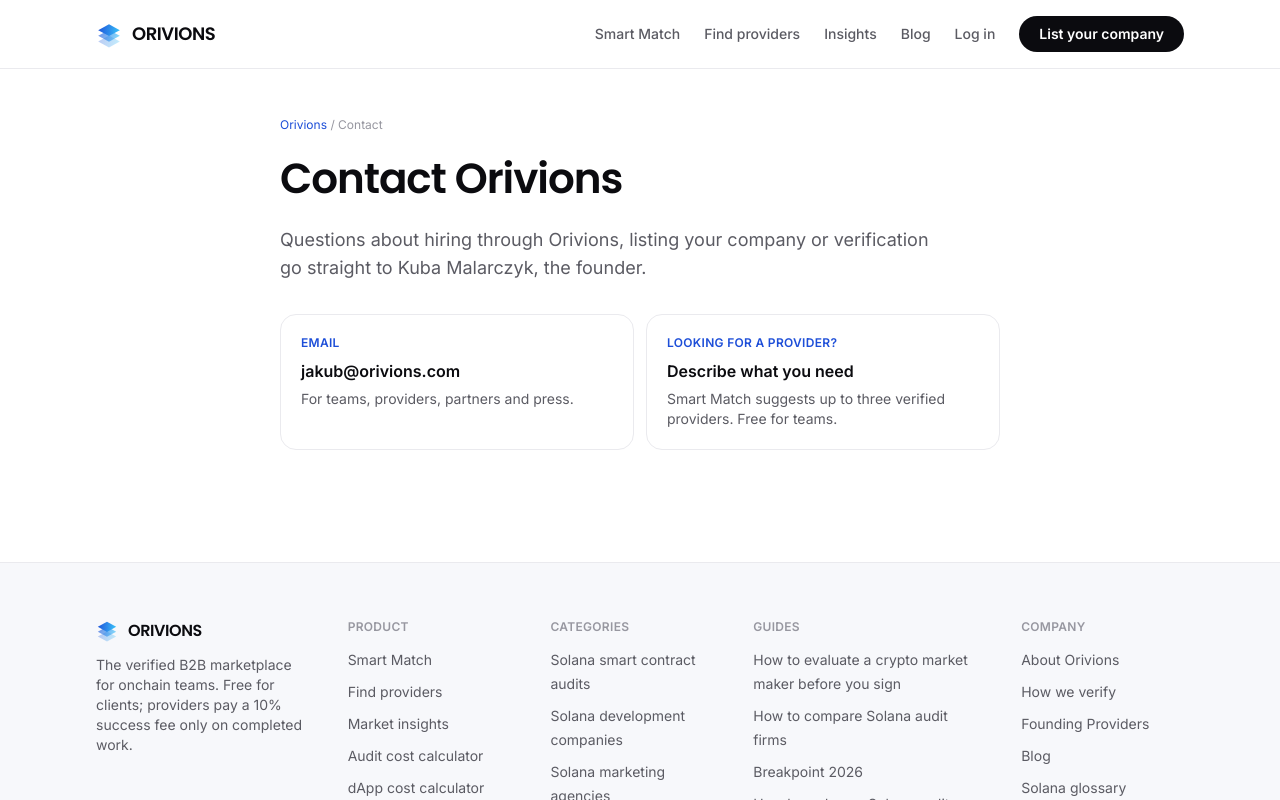
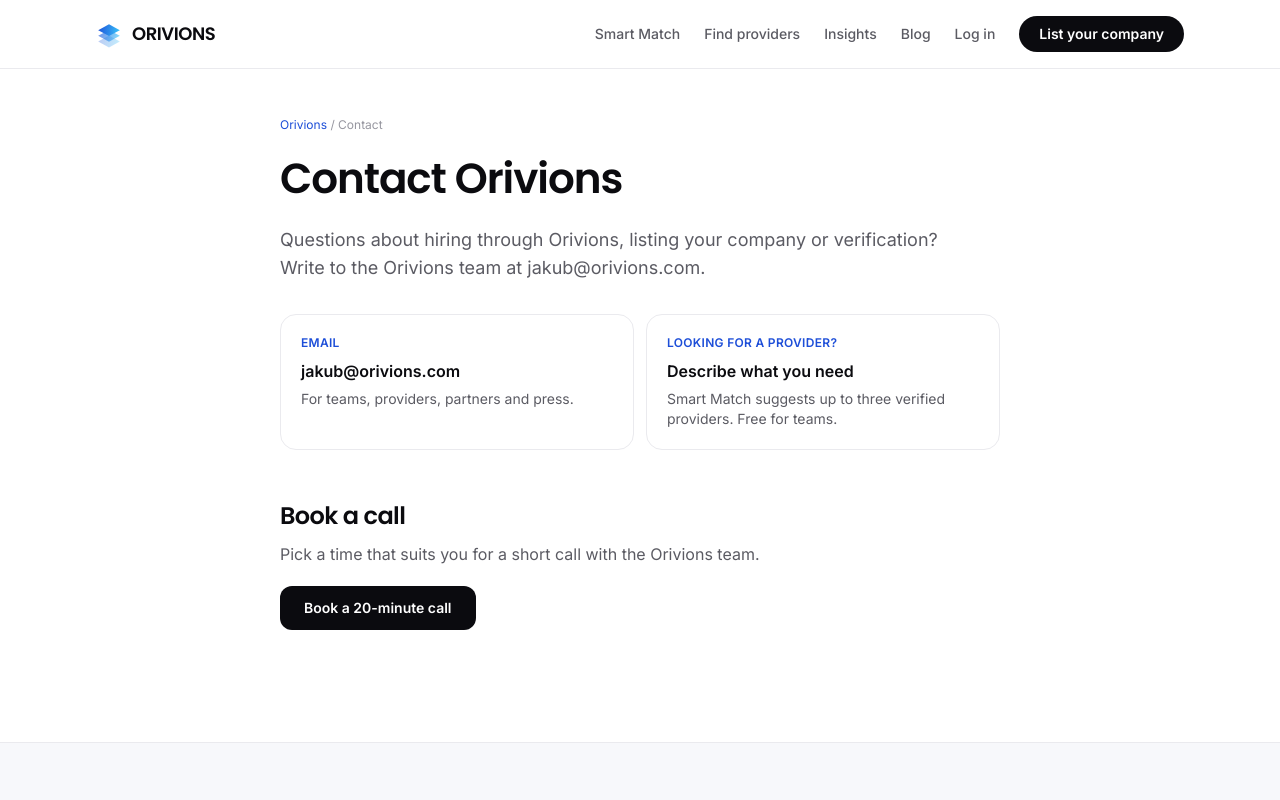
Before and after one commit to JakeMalarczyk/Orivions, a Next.js app in the folder orivions-app/: page /contact in a window 1280 px wide. Shown: the top 800 px of the page. Built offline with nearby package versions, Linux system fonts and the light colour scheme; no server answers.

Commit message:
Contact signed by the Orivions team; Book a call button opens the Google Calendar page
Co-Authored-By: Claude Sonnet 5.5 <noreply@anthropic.com>

```diff
--- a/orivions-app/app/contact/page.tsx
+++ b/orivions-app/app/contact/page.tsx
@@ -2,10 +2,10 @@ import type { Metadata } from 'next';
 import Link from 'next/link';
 import Header from '@/components/Header';
 import { SITE_URL, ogImageUrl } from '@/lib/blog';
-import { CALENDLY_URL, CONTACT_EMAIL } from '@/lib/contact';
+import { BOOKING_URL, CONTACT_EMAIL } from '@/lib/contact';
 
 const DESCRIPTION =
-  'Contact Orivions: email Kuba Malarczyk, the founder, or book a call to talk about hiring verified auditors, developers and agencies, or about listing your company.';
+  'Contact the Orivions team by email or book a 20-minute call to talk about hiring verified auditors, developers and agencies, or about listing your company.';
 
 export const metadata: Metadata = {
   title: 'Contact Orivions',
@@ -16,7 +16,7 @@ export const metadata: Metadata = {
     title: 'Contact Orivions',
     description: DESCRIPTION,
     url: '/contact',
-    images: [{ url: ogImageUrl('Talk to the founder', 'Contact Orivions'), width: 1200, height: 630 }],
+    images: [{ url: ogImageUrl('Talk to the Orivions team', 'Contact Orivions'), width: 1200, height: 630 }],
   },
 };
 
@@ -57,8 +57,8 @@ export default function ContactPage() {
           Contact Orivions
         </h1>
         <p className="mt-5 max-w-2xl text-lg text-gray">
-          Questions about hiring through Orivions, listing your company or verification go straight to
-          Kuba Malarczyk, the founder.
+          Questions about hiring through Orivions, listing your company or verification? Write to the
+          Orivions team at {CONTACT_EMAIL}.
         </p>
 
         <div className="mt-8 grid gap-3 sm:grid-cols-2">
@@ -78,25 +78,18 @@ export default function ContactPage() {
           </div>
         </div>
 
-        {CALENDLY_URL ? (
+        {BOOKING_URL ? (
           <section className="mt-12">
             <h2 className="font-heading text-[24px] font-semibold tracking-tight">Book a call</h2>
-            <p className="mt-2 text-gray">Pick a time that suits you for a short call with Kuba.</p>
-            <div className="mt-5 overflow-hidden rounded-2xl border border-line">
-              <iframe
-                src={`${CALENDLY_URL}?hide_gdpr_banner=1`}
-                title="Book a call with Orivions"
-                className="h-[700px] w-full"
-                loading="lazy"
-              />
-            </div>
-            <p className="mt-2 text-xs text-gray-soft">
-              Calendar not loading?{' '}
-              <a href={CALENDLY_URL} target="_blank" rel="noopener" className="text-blue-deep">
-                Open it on Calendly
-              </a>
-              .
-            </p>
+            <p className="mt-2 text-gray">Pick a time that suits you for a short call with the Orivions team.</p>
+            <a
+              href={BOOKING_URL}
+              target="_blank"
+              rel="noopener"
+              className="mt-5 inline-block rounded-xl bg-ink px-6 py-3 text-sm font-semibold text-white hover:opacity-90"
+            >
+              Book a 20-minute call
+            </a>
           </section>
         ) : null}
       </div>
--- a/orivions-app/app/llms-full.txt/route.ts
+++ b/orivions-app/app/llms-full.txt/route.ts
@@ -46,7 +46,7 @@ Teams describe what they need in plain English and Smart Match (AI) suggests the
 - Smart Match: describe your project in plain English, no account needed, and get 1-3 suggested providers with a reason for each.
 - Coverage: Orivions serves onchain teams. Guides, tools and the glossary currently cover Solana.
 - Ranking: Smart Match ranks providers by fit to the stated need, not by payment. No paid placements: ranking and matches are never for sale. The Verified badge cannot be bought either.
-- Contact: ${CONTACT_EMAIL} (Kuba Malarczyk, founder). Contact page: ${SITE_URL}/contact
+- Contact: ${CONTACT_EMAIL} (Orivions team). Contact page: ${SITE_URL}/contact
 
 ## Main pages
 
--- a/orivions-app/app/llms.txt/route.ts
+++ b/orivions-app/app/llms.txt/route.ts
@@ -27,7 +27,7 @@ Key facts:
 - Pricing: free for clients; providers pay a flat 10% success fee on completed engagements.
 - Verification: four checks by a person, all required: the company is real, at least one portfolio project is confirmed independently, a client reference, and a 15-minute call. Process: ${SITE_URL}/how-we-verify
 - Website: ${SITE_URL}
-- Contact: ${CONTACT_EMAIL} (Kuba Malarczyk, founder), ${SITE_URL}/contact
+- Contact: ${CONTACT_EMAIL} (Orivions team), ${SITE_URL}/contact
 
 ## Product
 
--- a/orivions-app/components/Footer.tsx
+++ b/orivions-app/components/Footer.tsx
@@ -79,6 +79,7 @@ export default function Footer() {
             Follow @Orivions on X
           </a>
           {' '}·{' '}
+          Write to the Orivions team:{' '}
           <a href={`mailto:${CONTACT_EMAIL}`} className="hover:text-ink">
             {CONTACT_EMAIL}
           </a>
--- a/orivions-app/lib/contact.ts
+++ b/orivions-app/lib/contact.ts
@@ -3,6 +3,6 @@
 
 export const CONTACT_EMAIL = 'jakub@orivions.com';
 
-// Calendly booking page for a call with the founder. Empty until the page
-// exists; while empty, the booking widget and "Book a call" links are hidden.
-export const CALENDLY_URL = '';
+// Google Calendar appointment page for a 20-minute call. Opened in a new tab
+// (no iframe, so the CSP needs no change). Empty hides the "Book a call" section.
+export const BOOKING_URL = 'https://calendar.app.google/hFdaS5z9igWQZ46AA';
--- a/orivions-app/next.config.js
+++ b/orivions-app/next.config.js
@@ -5,7 +5,7 @@
 const ContentSecurityPolicy = `
   default-src 'self';
   script-src 'self' 'unsafe-inline' https://plausible.io https://cdn.jsdelivr.net https://challenges.cloudflare.com;
-  frame-src https://challenges.cloudflare.com https://calendly.com;
+  frame-src https://challenges.cloudflare.com;
   style-src 'self' 'unsafe-inline' https://fonts.googleapis.com;
   font-src 'self' https://fonts.gstatic.com;
   img-src 'self' data: https:;
```
